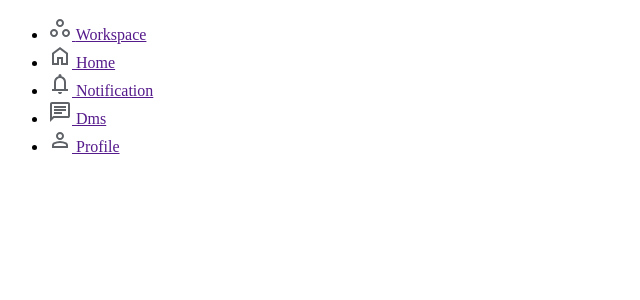
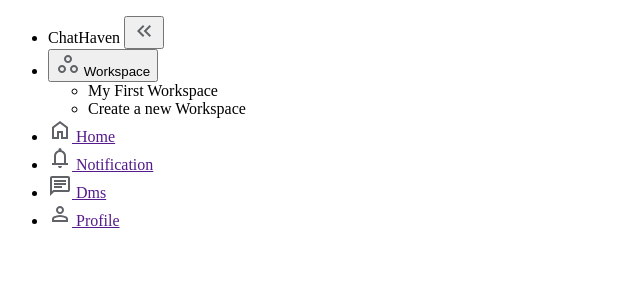
Before and after one commit to First-Time-Coders/FirstTimeCoders-SOEN341_Project_W25, a Django app: template api/templates/api/dashboard-admin.html in a window 1280 px wide. Shown: the top 300 px of the page, without its empty margins (0-640 px from the left). Run offline with Django 4.2, Linux system fonts and the light colour scheme; the template is opened without the code that fills it, so the values that code supplies are empty; some libraries are stand-ins or nearby versions.

Commit message:
continued html

```diff
--- a/api/templates/api/dashboard-admin.html
+++ b/api/templates/api/dashboard-admin.html
@@ -12,11 +12,26 @@
 <body>
 <nav id="sidebar">
         <ul>
+            <li>
+                <span class="name-app">ChatHaven</span>
+                <button id="toggle-btn">
+                    <img src="{% static 'icons/arrowleft-icon.svg' %}" alt="SVG Icon">
+                </button>
+            </li>
             <li class="active">
-                <a href="">
+                <button class="dropdown-btn">
                     <img src="{% static 'icons/workspace-icon.svg' %}" alt="SVG Icon">
                     <span>Workspace</span>
-                </a>
+                </button>
+                <ul id="workspace-dropdown" class="sub-workspace">
+                    <li><a href="#"></a>My First Workspace</li>
+                    <li><a href="#"></a>Create a new Workspace</li>
+
+                </ul>
+               <!-- <a href="">
+                    <img src="{% static 'icons/workspace-icon.svg' %}" alt="SVG Icon">
+                    <span>Workspace</span>
+                </a>-->
             </li>
 
             <li class="active">
```
